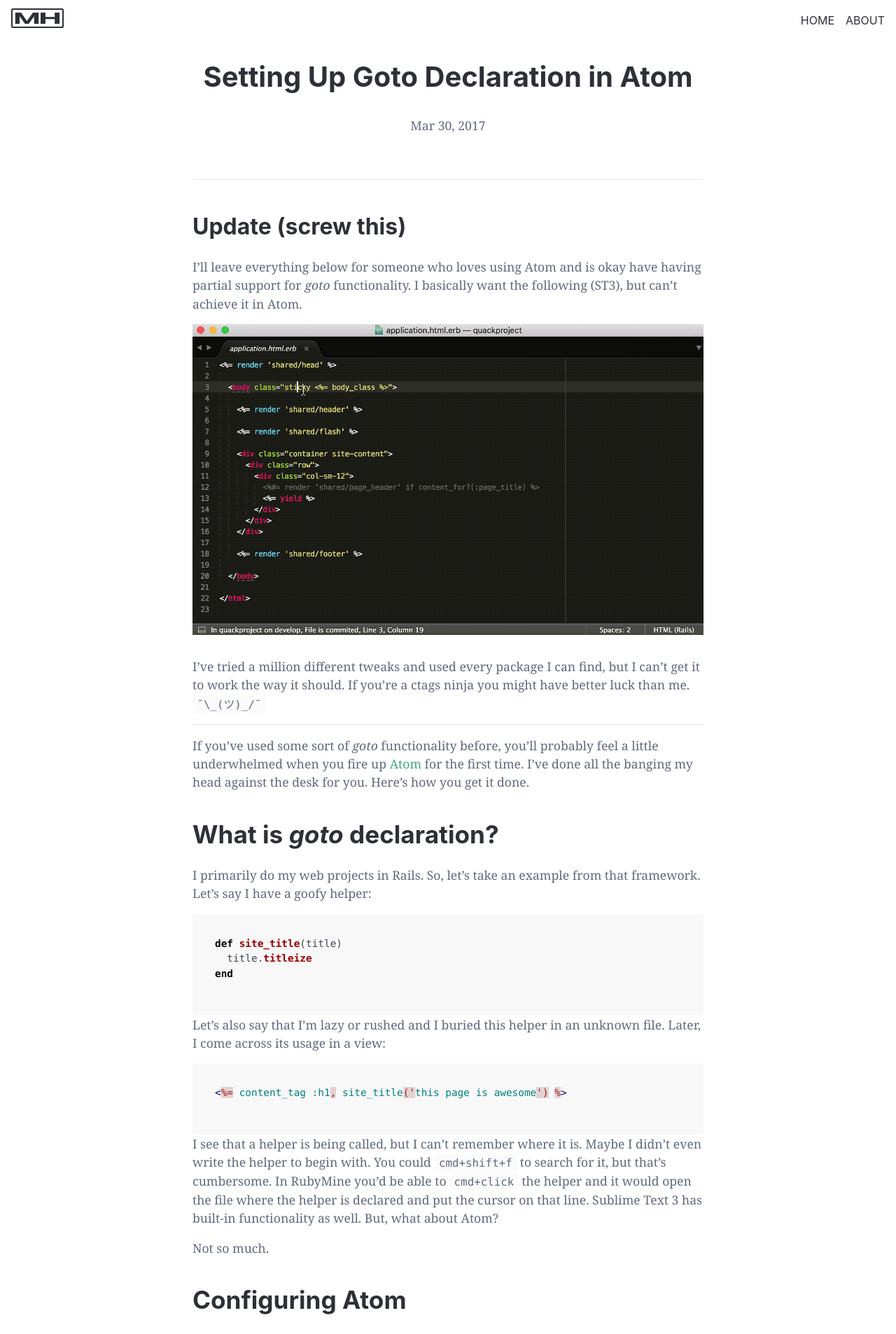
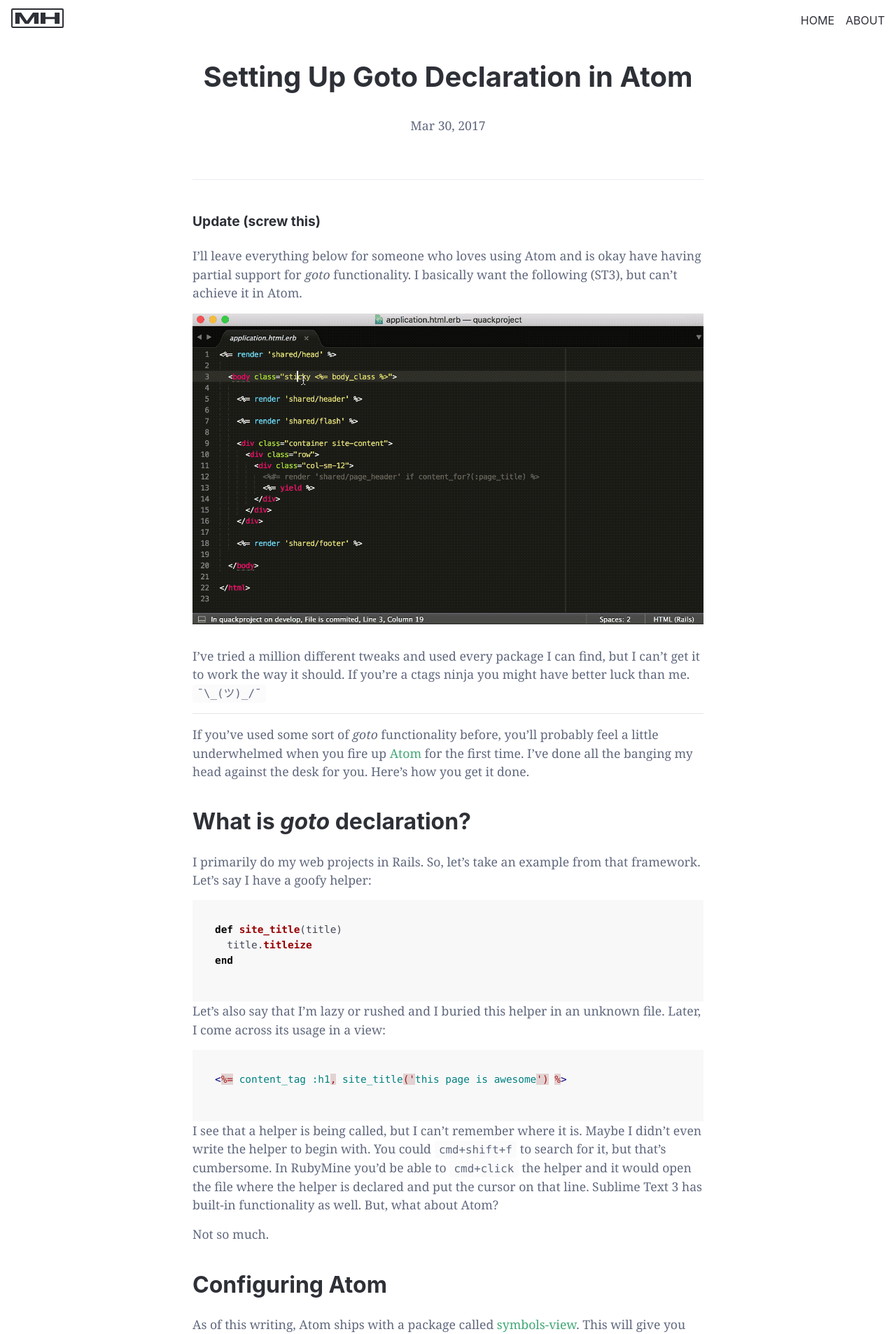
Before and after one commit to matthaliski/matthaliski.github.io, a Jekyll site: the page built from _posts/2017-03-30-goto-in-atom.md, in a window 1280 px wide. Shown: the top 1906 px of the page at 70% size. Built offline with Jekyll 4.4.1, drawn with Linux system fonts in a browser that asks for light colours; nearby versions of some CDN libraries.

Commit message:
Tweaked css for page titles

```diff
--- a/_sass/posts.scss
+++ b/_sass/posts.scss
@@ -39,29 +39,25 @@
     margin-bottom:2rem;
     font-size:1.7rem;
 
-    @include media-breakpoint-up(md) { font-size:2rem; }
     @include media-breakpoint-up(md) { font-size:2.5rem; }
   }
 
   h2 {
     font-size:1.4rem;
 
-    @include media-breakpoint-up(md) { font-size:1.7rem; }
-    @include media-breakpoint-up(md) { font-size:2.2rem; }
+    @include media-breakpoint-up(md) { font-size:2rem; }
   }
 
   h3 {
     font-size:1.2rem;
 
     @include media-breakpoint-up(md) { font-size:1.5rem; }
-    @include media-breakpoint-up(md) { font-size:2.1rem; }
   }
 
   h4 {
     font-size:1rem;
 
-    @include media-breakpoint-up(md) { font-size:1.5rem; }
-    @include media-breakpoint-up(md) { font-size:2rem; }
+    @include media-breakpoint-up(md) { font-size:1.2rem; }
   }
 
   h2, h3, h4, h5 {
```
